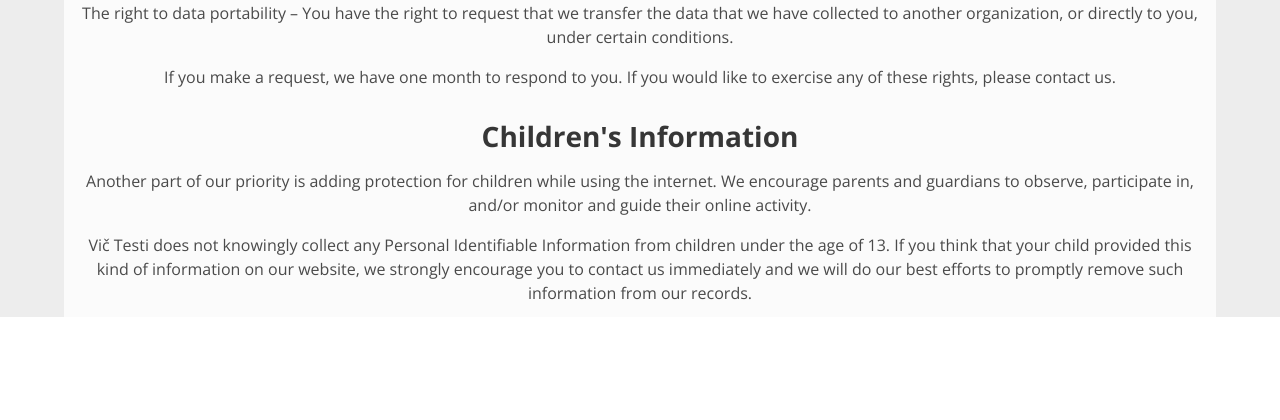
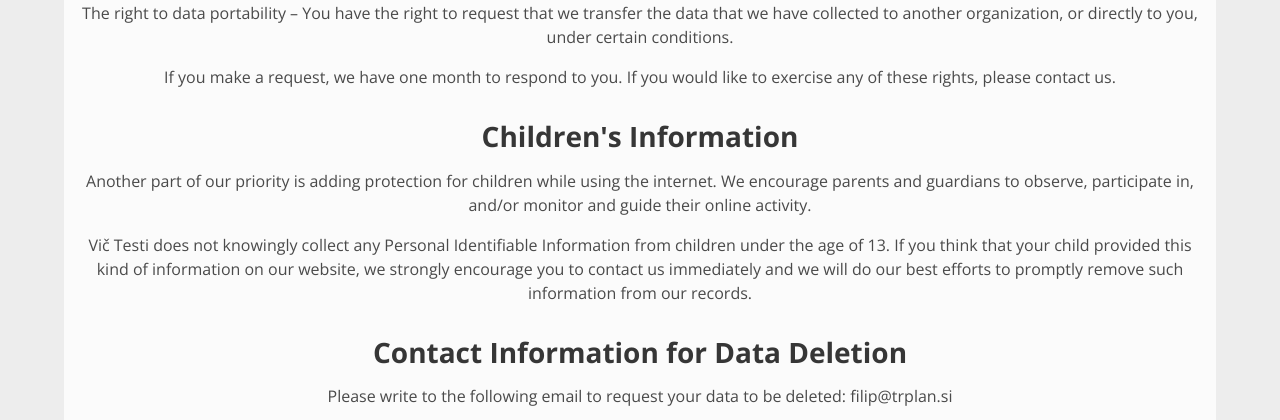
Before and after one commit to filiptrplan/vic-testi, a Django app: page /privacy in a window 1280 px wide. Shown: the part 2458-2878 px from the top of the page. Before the commit the page ends 2775 px from the top, so only its background shows below. Run offline with Django 3.2, Linux system fonts and the light colour scheme; style sheets or scripts are compiled from the project's sources; some libraries are stand-ins or nearby versions.

Commit message:
contact info for data deletion

```diff
--- a/victesti/templates/main/privacy.html
+++ b/victesti/templates/main/privacy.html
@@ -98,5 +98,7 @@
     <p>Vič Testi does not knowingly collect any Personal Identifiable Information from children under the age of 13. If
         you think that your child provided this kind of information on our website, we strongly encourage you to contact
         us immediately and we will do our best efforts to promptly remove such information from our records.</p>
+    <h2>Contact Information for Data Deletion</h2>
+    <p>Please write to the following email to request your data to be deleted: filip@trplan.si</p>
 </div>
 {% endblock content %}
```
